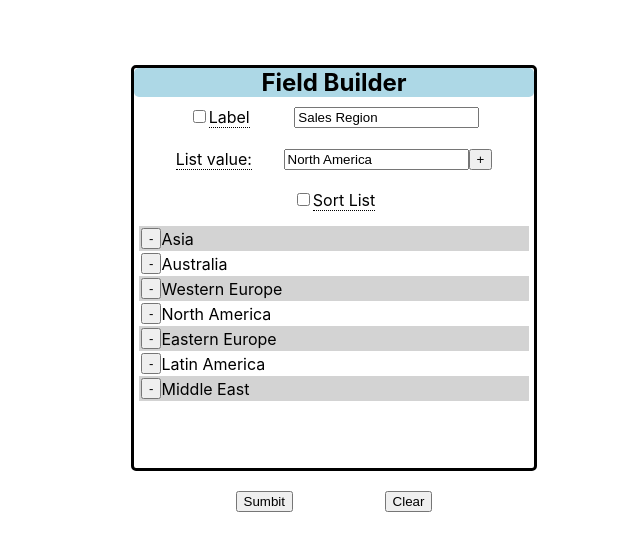
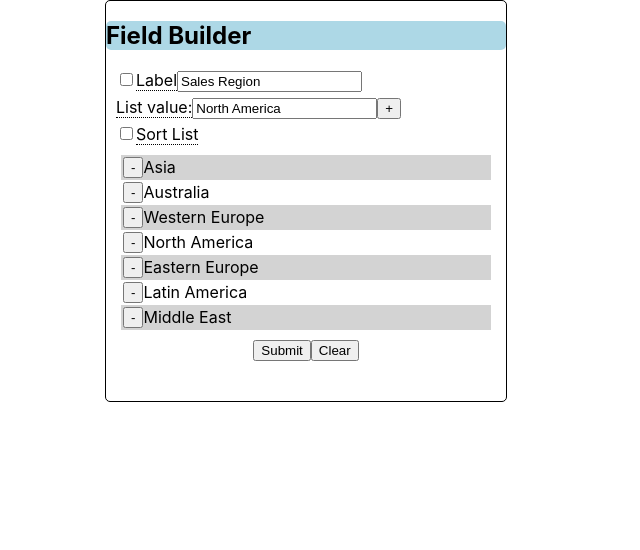
Before and after one commit to sonofdust/QuickBase, a React (Create React App) app: page / in a window 1280 px wide. Shown: the top 550 px of the page, without its empty margins (334-974 px from the left). Built offline with nearby package versions, Linux system fonts and the light colour scheme.

Commit message:
Refactored all components and css

```diff
--- a/src/App.css
+++ b/src/App.css
@@ -1,10 +1,9 @@
 
-.btn {
+button {
   cursor: pointer;
 }
 
 .error {
-  /* border: 2px solid red; */
   background-color: pink;
 }
 
@@ -13,49 +12,26 @@ h2 {
   border-radius: 5px;
 }
 
-.center {
+.outer-div {
   display: flex;
+  flex-direction: column;
+  justify-content: center;
   align-items: center;
-  justify-content: center;
-  margin: auto;
 }
 
-.outter-div {
-  width: 400px;
-  border-style:solid;
+.content {
+  border: 1px solid black;
   border-radius: 5px;
   height: 400px;
-  position: absolute;
-  top: 30%;
-  left: 50%;
-  margin-top: -175px;
-  margin-left: -175px;
-}
-.inner-header-div {
-  display: flex;
-  align-items: center;
-  justify-content: center;
-  margin: auto;
-  background-color: lightblue;
-  border-width: 2px;
+  width: 400px;
 }
 
-.container {
-  padding: 5px;
-  display: flex;
-  padding: 10px;
-  justify-content: space-evenly;
+.row-item {
+  margin: 5px 10px;
 }
 
-table {
-  border: 1px solid #dddddd;
-  width: 100%;
+.actions {
+  display: flex;
+  justify-content: center;
+  align-items: center;
 }
-
-tr:nth-child(even) {
-  background-color: #dddddd;
-}
-
-.tight-tr {
-  width: 0%;
-}
--- a/src/App.js
+++ b/src/App.js
@@ -2,77 +2,21 @@ import React, { Component } from "react";
 import { Tooltip } from "./components/tooltip/tooltip";
 import { Selectionlist } from "./components/selectionlist/selectionlist";
 import "./App.css";
-
-const FieldService = {
-  getField() {
-    return {
-      label: "Sales Region",
-      required: false,
-      choices: [
-        "Asia",
-        "Australia",
-        "Western Europe",
-        "North America",
-        "Eastern Europe",
-        "Latin America",
-        "Middle East"
-      ],
-      displayAlpha: false,
-      default: "North America"
-    };
-  },
-
-  saveField(fieldJson, setLoading) {
-    delete fieldJson.loading;
-    localStorage.setItem("quickBase", JSON.stringify(fieldJson));
-    const url = "http://www.mocky.io/v2/566061f21200008e3aabd919";
-    setLoading(true);
-    fetch(url, {
-      mode: "cors",
-      headers: {
-        "Content-Type": "application/json",
-        "Access-Control-Allow-Origin": "*"
-      },
-      method: "post",
-      body: JSON.stringify(fieldJson)
-    })
-      .then(function(response) {
-        setLoading(false);
-        return response.json();
-      })
-      .then(function(data) {
-        setLoading(false);
-        console.log(fieldJson);
-        console.log(data);
-      })
-      .catch(function(error) {
-        console.log(error);
-        setLoading(false);
-      });
-  }
-};
+import { ApiService } from "./services/api";
 
 class App extends Component {
+  submitBtnRefRef = null;
+
   constructor() {
     super();
-    if (localStorage.length) {
-      this.state = {
-        ...JSON.parse(localStorage.getItem("quickBase")),
-        loading: false
-      };
-    } else {
-      this.state = { ...FieldService.getField(), loading: false };
+
+    this.state = { ...ApiService.fetchData(), loading: false };
+    this.submitBtnRefRef = React.createRef();
   }
-    //    this.state = { ...FieldService.getField(), loading: false };
-    this.submitBtn = React.createRef();
+
+  componentDidMount() {
     this.sortChoices();
   }
-
-  setLoadingStatus = loading => {
-    this.setState({
-      loading
-    });
-  };
 
   deleteItem = item => {
     this.setState({
@@ -88,237 +32,190 @@ class App extends Component {
     }
   };
 
-  handleSortCheckBox = e => {
-    e.persist();
-
-    this.setState(
-      {
-        displayAlpha: e.target.checked
-      },
-      () => {
+  handleSortCheckBox = () => {
     if (this.state.displayAlpha) {
       this.sortChoices();
     }
-      }
-    );
   };
 
-  validateInputValues = () => {
-    this.submitBtn.disabled =
+  disableSubmitButton = () => {
+    this.submitBtnRef.disabled =
       this.state.required && this.state.label.trim().length === 0;
   };
 
-  //*************************************** PROCESS LABLE INPUT ************************************************
-
-  handleRequiredCheckBox = e => {
-    e.persist();
-    this.setState(
-      {
-        required: e.target.checked
-      },
-      () => {
-        this.validateInputValues();
-      }
-    );
-  };
-
   handleLabelChange = e => {
-    e.preventDefault();
     this.setState(
       {
         label: e.target.value
       },
       () => {
-        this.validateInputValues();
+        this.disableSubmitButton();
       }
     );
   };
 
-  //*************************************** PROCESS LIST INPUT ************************************************
   addToList = () => {
     if (
-      this.inputNode.value.trim().length > 0 &&
-      this.state.choices.indexOf(this.inputNode.value) < 0 &&
-      this.state.choices.length <= 10
+      this.inputRef.value.trim().length &&
+      this.state.choices.includes(this.inputRef.value)
     ) {
+      alert(`${this.inputRef.value} is aready in the list.`);
+      return;
+    }
+
+    if (this.state.choices.length >= 10) {
+      alert("Length of Regions list cannot exceed 10 entries.");
+      return;
+    }
+
     this.setState(
       {
-          choices: [...this.state.choices, this.inputNode.value]
+        choices: [...this.state.choices, this.inputRef.value]
       },
       () => {
         this.sortChoices();
-          this.validateInputValues();
+        this.disableSubmitButton();
       }
     );
-    } else {
-      if (this.inputNode.value.trim().length)
-        alert(`${this.inputNode.value} is aready in the list.`);
-    }
-    this.inputNode.value = "";
-    if (this.state.choices.length === 10) {
-      alert("Length of Regions list cannot exceed 10 entries.");
-    }
-  };
-
-  handleInputListChange = e => {
-    this.validateInputValues();
   };
 
   handleListInputKeyPress = e => {
+    // 13 - enter key code.
     if (e.charCode === 13) {
       this.addToList();
     }
   };
 
-  //*************************** PRECESS SUBMIT AND CLEAR ***************************************
+  handleRequireCheckbox = e => {
+    this.setState({ required: e.target.checked });
+  };
+
+  hasError = () => {
+    return this.state.required && this.state.label.trim().length === 0;
+  };
+
   postJSON = () => {
-    //Default must be added before submitted
-    this.loading = true;
-    if (this.state.choices.indexOf(this.state.default) < 0) {
+    const { choices, defaultValue } = this.state;
+
     this.setState(
       {
-          choices: [...this.state.choices, this.state.default]
+        choices: choices.includes(defaultValue)
+          ? this.state.choices
+          : [...this.state.choices, this.state.default],
+        loading: true
       },
       () => {
+        ApiService.postData(this.state)
+          .then(() => {
+            // TODO: Remove after testing.
+            setTimeout(() => {
+              this.setState({ loading: false });
               this.sortChoices();
-          FieldService.saveField(this.state, this.setLoadingStatus);
+            }, 1500);
+          })
+          .catch(error => {
+            console.error("error has occurred:", error);
+          });
       }
     );
+  };
+
+  handleSubmit = e => {
+    e.preventDefault();
+
+    const msg = `${
+      this.inputRef.value
+    } has not been added to the list.  Do you wish to preceed?`;
+
+    if (window.confirm(msg)) {
+      this.postJSON();
     } else {
-      FieldService.saveField(this.state, this.setLoadingStatus);
+      this.inputRef.focus();
     }
   };
 
-  handleSubmit = e => {
-    e.persist();
-    e.preventDefault();
-    FieldService.loading = true;
-    if (this.inputNode.value.trim().length > 0) {
-      const msg = `${
-        this.inputNode.value
-      } has not been added to the list.  Do you wish to preceed?`;
-      if (window.confirm(msg)) {
-        this.postJSON();
-      } else {
-        this.inputNode.focus();
-      }
-    } else {
-      this.postJSON();
-    }
-  };
-  handleClear = e => {
+  handleClear = () => {
     this.setState({
       label: "",
       required: false,
       choices: [],
       displayAlpha: false,
-      default: "North America"
+      defaultValue: "North America"
     });
   };
+
   render() {
-    if (this.state.loading)
+    if (this.state.loading) {
       return (
-        <div>
+        <div className="outer-div">
           <img
-            className="outter-div"
+            alt=""
             src="https://upload.wikimedia.org/wikipedia/commons/b/b1/Loading_icon.gif"
           />
         </div>
       );
+    }
 
     return (
-      <div className="outter-div">
-        <h2 className="center">Field Builder</h2>
-        {/* ***********************************************************************************************         */}
-        <div className="container">
-          <span>
-            <input
-              id="require"
-              type="checkbox"
-              checked={this.state.required}
-              onChange={this.handleRequiredCheckBox}
+      <div className="outer-div">
+        <div className="content">
+          <h2>Field Builder</h2>
+
+          <div className="row-item">
+            <input type="checkbox" onChange={this.handleRequireCheckbox} />
+
+            <Tooltip
+              label="Label"
+              message="Check box will require user to enter value. If check and input blank builder will display an error."
             />
-            <Tooltip
-              label={"Label"}
-              message={
-                "Check box will require user to enter value.  If check and input blank builder will display an error."
-              }
-            />
-          </span>
             <input
               type="text"
               value={this.state.label}
               onChange={this.handleLabelChange}
-            className={
-              this.state.required && this.state.label.trim().length === 0
-                ? "error"
-                : ""
-            }
+              className={this.hasError() ? "error" : null}
             />
           </div>
 
-        {/* ***********************************************************************************************         */}
-        <div className="container center">
+          <div className="row-item">
             <Tooltip
-            label={"List value:"}
-            message={
-              "Location input field to be added to the list.  Press Enter or click '+' button."
-            }
+              label="List value:"
+              message="Location input field to be added to the list.  Press Enter or click '+' button."
             />
-          <span>
             <input
-              type="text"
-              ref={node => {
-                this.inputNode = node;
-              }}
+              ref={node => (this.inputRef = node)}
               onKeyPress={this.handleListInputKeyPress}
-              onChange={this.handleInputListChange}
-              defaultValue={this.state.default}
+              onChange={this.disableSubmitButton}
+              defaultValue={this.state.defaultValue}
             />
-            <button className="btn" onClick={this.addToList}>
-              +
-            </button>
-          </span>
+            <button onClick={this.addToList}>+</button>
           </div>
-        {/* ***********************************************************************************************         */}
-        <div className="center container">
-          <span>
+
+          <div className="row-item">
             <input
-              id="sort"
               type="checkbox"
-              ref={node => {
-                this.sortCheckNode = node;
-              }}
               checked={this.state.displayAlpha}
               onChange={this.handleSortCheckBox}
             />
-            <Tooltip
-              label={"Sort List"}
-              message={"Check box to sort area list."}
-            />
-          </span>
+            <Tooltip label="Sort List" message="Check box to sort area list." />
           </div>
-        {/* ***********************************************************************************************         */}
+
+          <div className="row-item">
             <Selectionlist
               choices={this.state.choices}
               deleteItem={this.deleteItem}
             />
-        {/* ***********************************************************************************************         */}
-        <div className="container center">
+          </div>
+
+          <div className="actions">
             <button
-            className="btn"
-            ref={node => {
-              this.submitBtn = node;
-            }}
+              ref={node => (this.submitBtnRef = node)}
               onClick={this.handleSubmit}
             >
-            Sumbit
+              Submit
             </button>
-          <button className="btn" onClick={this.handleClear}>
-            Clear
-          </button>
+            <button onClick={this.handleClear}>Clear</button>
           </div>
-        {/* ***********************************************************************************************         */}
+        </div>
       </div>
     );
   }
--- a/src/components/selectionlist/selectionlist.css
+++ b/src/components/selectionlist/selectionlist.css
@@ -10,7 +10,7 @@ option.break {
   border: none;
   padding: 5px;
   overflow: auto;
-  height: 250px;
+  /* height: 250px; */
 }
 
 .list-title {
--- a/src/components/tooltip/tooltip.js
+++ b/src/components/tooltip/tooltip.js
@@ -1,15 +1,11 @@
 import React from "react";
 import "./tooltip.css";
-export class Tooltip extends React.Component {
-//  constructor(props) {
-//    super(props);
-//  }
-  render() {
-    return (
-      <div className="tooltip">
-        {this.props.label}
-        <span className="tooltiptext">{this.props.message}</span>
-      </div>
-    );
-  }
-}
+
+export const Tooltip = ({ label, message }) => {
+  return (
+    <div className="tooltip">
+      {label}
+      <span className="tooltiptext">{message}</span>
+    </div>
+  );
+};
--- /dev/null
+++ b/src/services/api.js
@@ -0,0 +1,33 @@
+const CHOICES = [
+  "Asia",
+  "Australia",
+  "Western Europe",
+  "North America",
+  "Eastern Europe",
+  "Latin America",
+  "Middle East"
+];
+
+export const ApiService = {
+  fetchData() {
+    return {
+      label: "Sales Region",
+      required: false,
+      choices: CHOICES,
+      displayAlpha: false,
+      defaultValue: "North America"
+    };
+  },
+
+  postData(fieldJson, url) {
+    return fetch(url, {
+      mode: "cors",
+      headers: {
+        "Content-Type": "application/json",
+        "Access-Control-Allow-Origin": "*"
+      },
+      method: "post",
+      body: JSON.stringify(fieldJson)
+    });
+  }
+}
```
Also changed, not shown: src/components/selectionlist/selectionlist.js (+7 -11 lines). Lines whose indentation alone changed are shown as unchanged.
